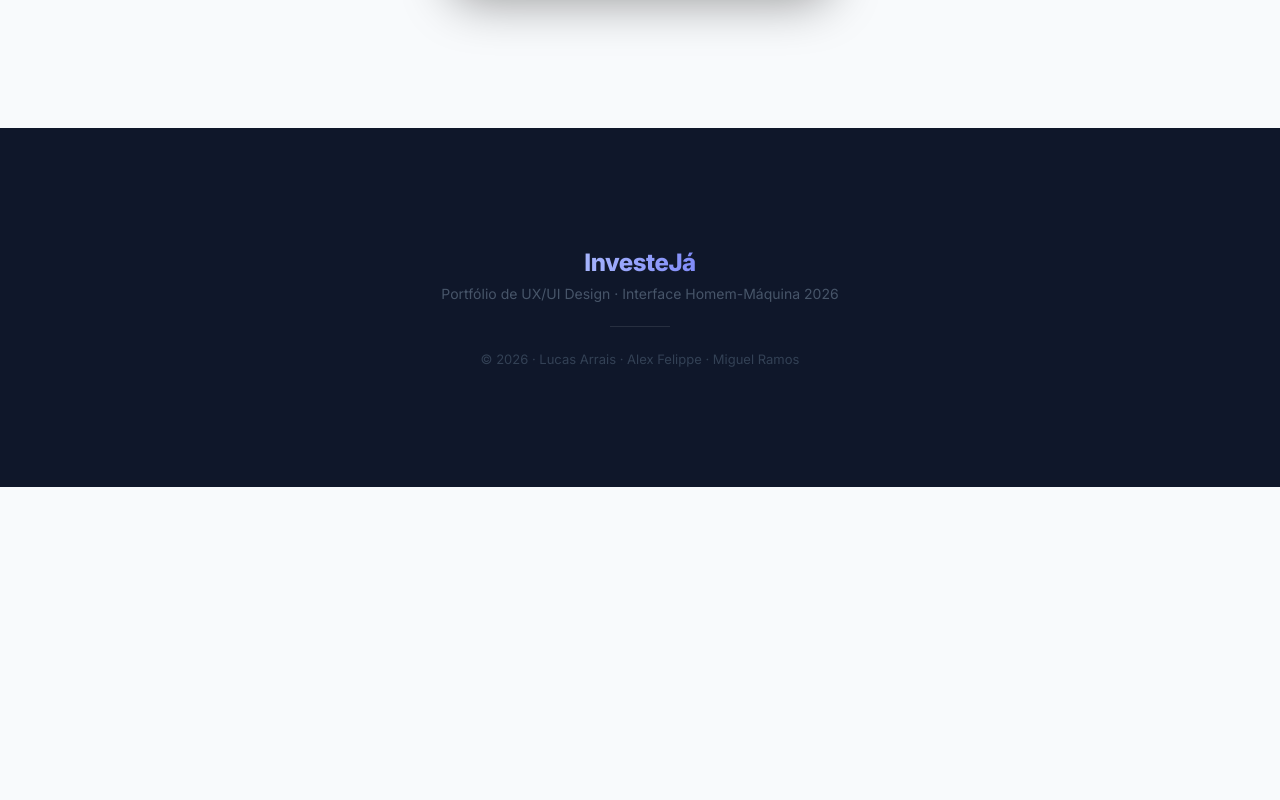
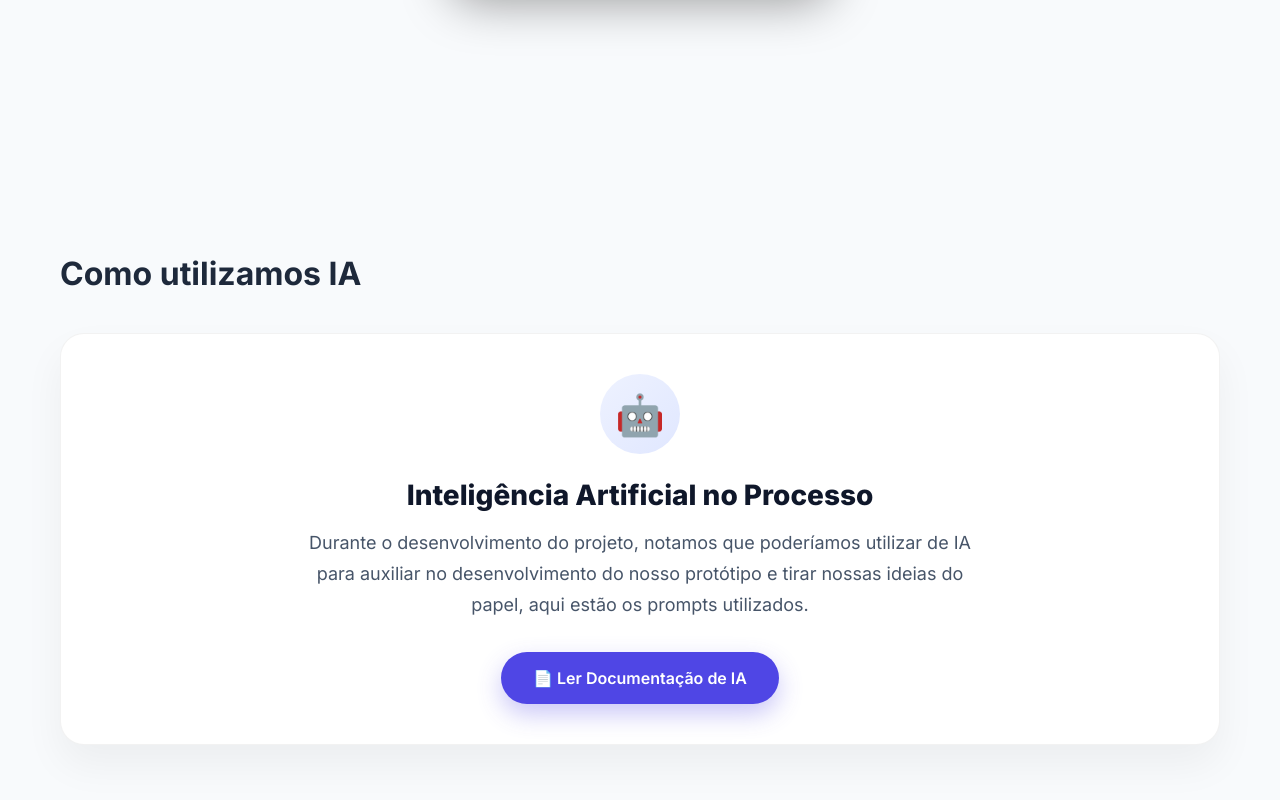
Before and after one commit to LucasArrais/howmightwe-ihm, a React (Create React App) app: page /ideacao in a window 1280 px wide. Shown: the part 8120-8920 px from the top of the page. Before the commit the page ends 8607 px from the top, so only its background shows below. Built offline with nearby package versions, Linux system fonts and the light colour scheme.

Commit message:
feat(ai): add ai usage at the bottom of the 'ideacao' page

```diff
--- a/src/pages/IdeacaoPage.js
+++ b/src/pages/IdeacaoPage.js
@@ -6,6 +6,7 @@ import Cenarios from "../sections/Cenarios";
 import ModeloTarefas from "../sections/ModeloTarefas";
 import Crazy4 from "../sections/Crazy4";
 import MobilePrototype from "../components/MobilePrototype";
+import UsoIA from "../sections/UsoIA";
 import Footer from "../components/Footer";
 
 function IdeacaoPage() {
@@ -32,6 +33,7 @@ function IdeacaoPage() {
       <ModeloTarefas />
       <Crazy4 />
       <MobilePrototype />
+      <UsoIA />
       <Footer />
     </>
   );
--- /dev/null
+++ b/src/sections/UsoIA.js
@@ -0,0 +1,73 @@
+import Section from "../components/Section";
+
+function UsoIA() {
+  return (
+    <Section id="uso-ia" title="Como utilizamos IA">
+      <div
+        style={{
+          backgroundColor: "white",
+          padding: "40px",
+          borderRadius: "24px",
+          boxShadow: "0 20px 40px rgba(0,0,0,0.05)",
+          border: "1px solid rgba(0,0,0,0.05)",
+          marginTop: "20px",
+          display: "flex",
+          flexDirection: "column",
+          alignItems: "center",
+          textAlign: "center"
+        }}
+      >
+        <div style={{
+          width: "80px",
+          height: "80px",
+          background: "linear-gradient(135deg, #eef2ff, #e0e7ff)",
+          borderRadius: "50%",
+          display: "flex",
+          alignItems: "center",
+          justifyContent: "center",
+          marginBottom: "24px"
+        }}>
+          <span style={{ fontSize: "40px" }}>🤖</span>
+        </div>
+
+        <h3 style={{ color: "#0f172a", fontSize: "28px", margin: "0 0 16px 0", fontWeight: "800" }}>
+          Inteligência Artificial no Processo
+        </h3>
+
+        <p style={{ color: "#475569", fontSize: "18px", margin: "0 0 32px 0", lineHeight: "1.7", maxWidth: "700px" }}>
+            Durante o desenvolvimento do projeto, notamos que poderíamos utilizar de IA para auxiliar no desenvolvimento do nosso protótipo e tirar nossas ideias do papel, aqui estão os prompts utilizados.
+        </p>
+
+        <a
+          href="https://docs.google.com/document/d/1Ho7qoTNhRUbQc2ZEX82ZHqjC_im5545JgTK2NpPEFVg/edit?usp=sharing"
+          target="_blank"
+          rel="noopener noreferrer"
+          style={{
+            display: "inline-block",
+            padding: "16px 32px",
+            backgroundColor: "#4f46e5",
+            color: "white",
+            textDecoration: "none",
+            borderRadius: "100px",
+            fontWeight: "600",
+            fontSize: "16px",
+            transition: "all 0.2s",
+            boxShadow: "0 10px 25px rgba(79,70,229,0.3)"
+          }}
+          onMouseEnter={(e) => {
+            e.currentTarget.style.transform = 'translateY(-2px)';
+            e.currentTarget.style.boxShadow = '0 15px 35px rgba(79,70,229,0.4)';
+          }}
+          onMouseLeave={(e) => {
+            e.currentTarget.style.transform = 'none';
+            e.currentTarget.style.boxShadow = '0 10px 25px rgba(79,70,229,0.3)';
+          }}
+        >
+          📄 Ler Documentação de IA
+        </a>
+      </div>
+    </Section>
+  );
+}
+
+export default UsoIA;
```
